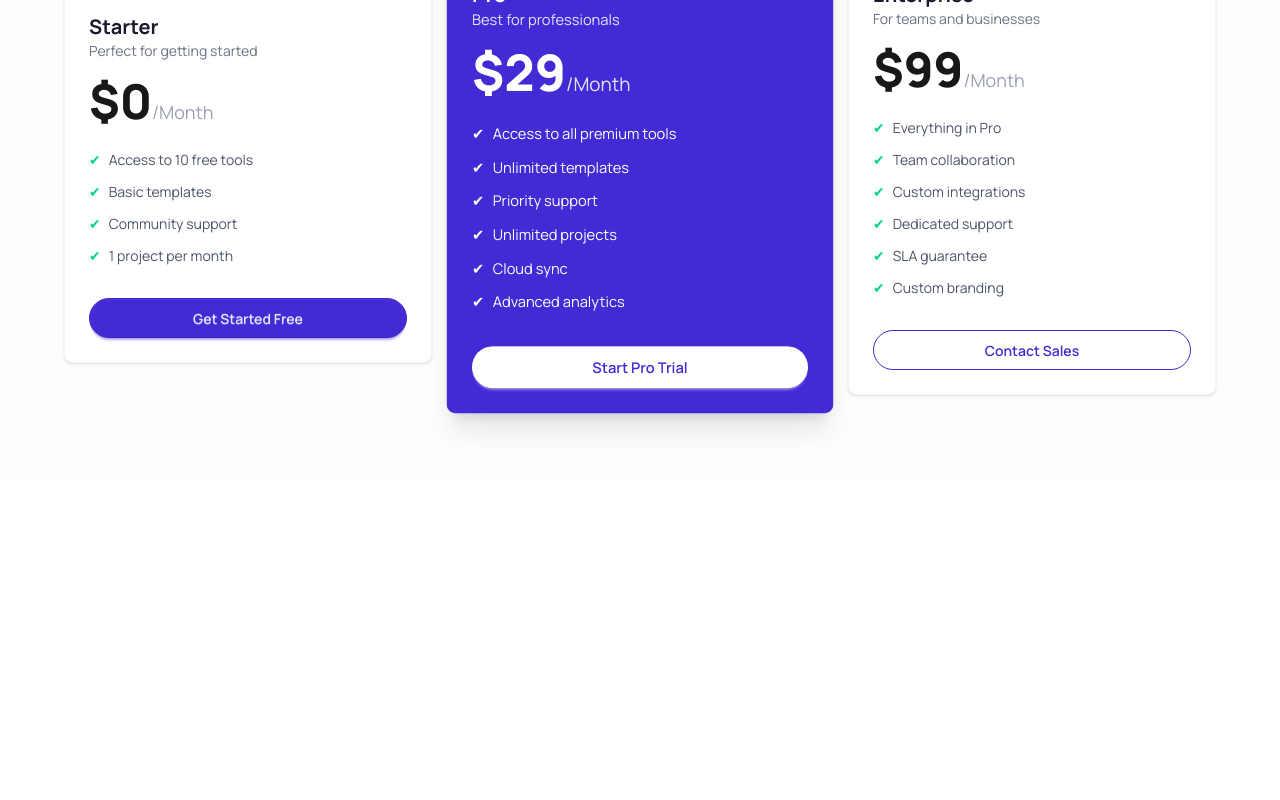
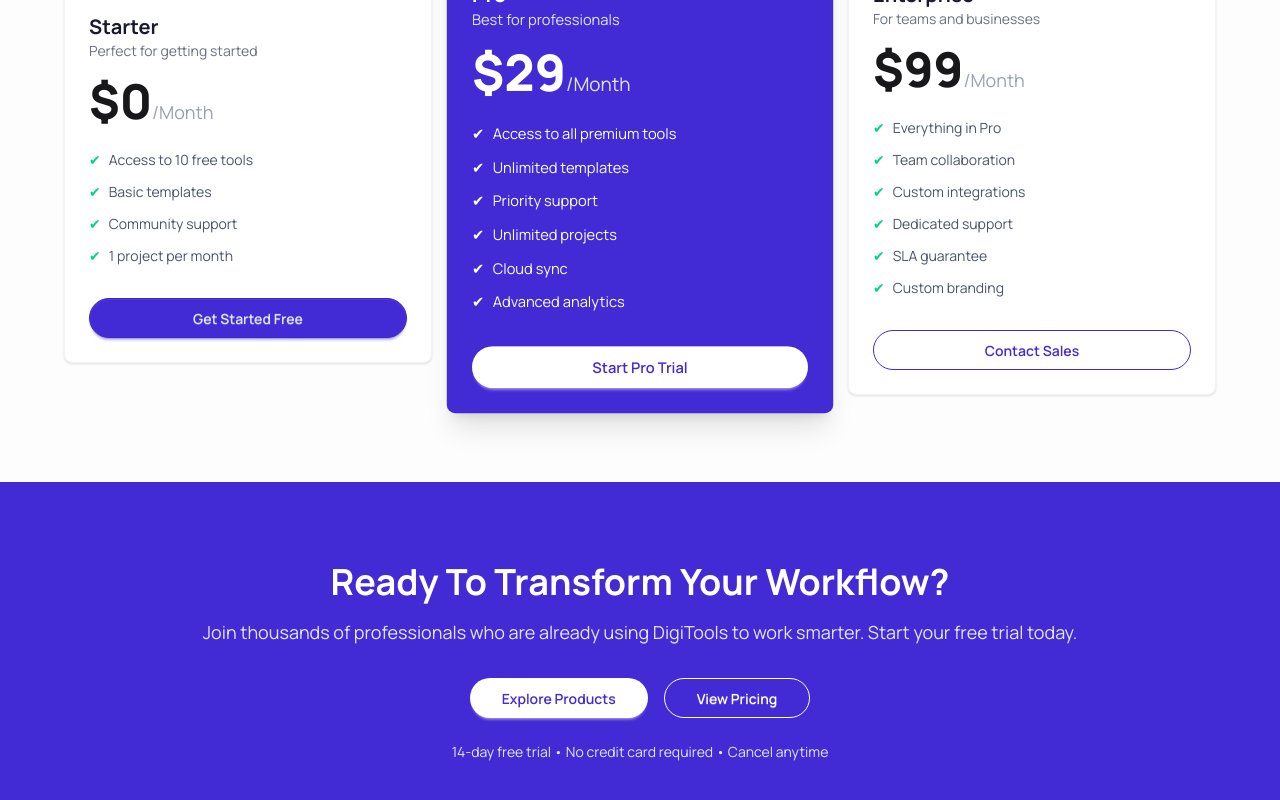
Before and after one commit to iMoloy/DigiTools, a React (Vite) app: page / in a window 1280 px wide. Shown: the part 2925-3725 px from the top of the page. Before the commit the page ends 3407 px from the top, so only its background shows below. Built offline with nearby package versions, Linux system fonts and the light colour scheme.

Commit message:
Complete the Banner

```diff
--- a/src/App.jsx
+++ b/src/App.jsx
@@ -7,6 +7,7 @@ import Navbar from "./components/Navbar";
 import Tools from "./components/Tools";
 import Steps from "./components/Steps";
 import Pricing from "./components/Pricing";
+import Banner from "./components/Banner";
 
 function App() {
   const [activeTab, setActiveTab] = useState("tool");
@@ -34,6 +35,7 @@ function App() {
       />
       <Steps />
       <Pricing />
+      <Banner/>
 
       <ToastContainer position="top-right" autoClose={2000} />
     </>
--- /dev/null
+++ b/src/components/Banner.jsx
@@ -0,0 +1,30 @@
+import React from "react";
+
+const Banner = () => {
+  return (
+    <div className="bg-primary text-white py-20">
+      <div className="w-11/12 mx-auto text-center">
+        <h2 className="text-4xl font-bold mb-4">
+          Ready To Transform Your Workflow?
+        </h2>
+        <p className="mb-8 text-primary-content text-lg">
+          Join thousands of professionals who are already using DigiTools to
+          work smarter. Start your free trial today.
+        </p>
+        <div className="flex flex-col sm:flex-row gap-4 justify-center items-center">
+          <button className="btn bg-white text-primary border-none hover:bg-gray-100 rounded-full px-8">
+            Explore Products
+          </button>
+          <button className="btn btn-outline text-white border-white hover:bg-white hover:text-primary rounded-full px-8">
+            View Pricing
+          </button>
+        </div>
+        <p className="mt-6 text-sm text-primary-content">
+          14-day free trial • No credit card required • Cancel anytime
+        </p>
+      </div>
+    </div>
+  );
+};
+
+export default Banner;
```
